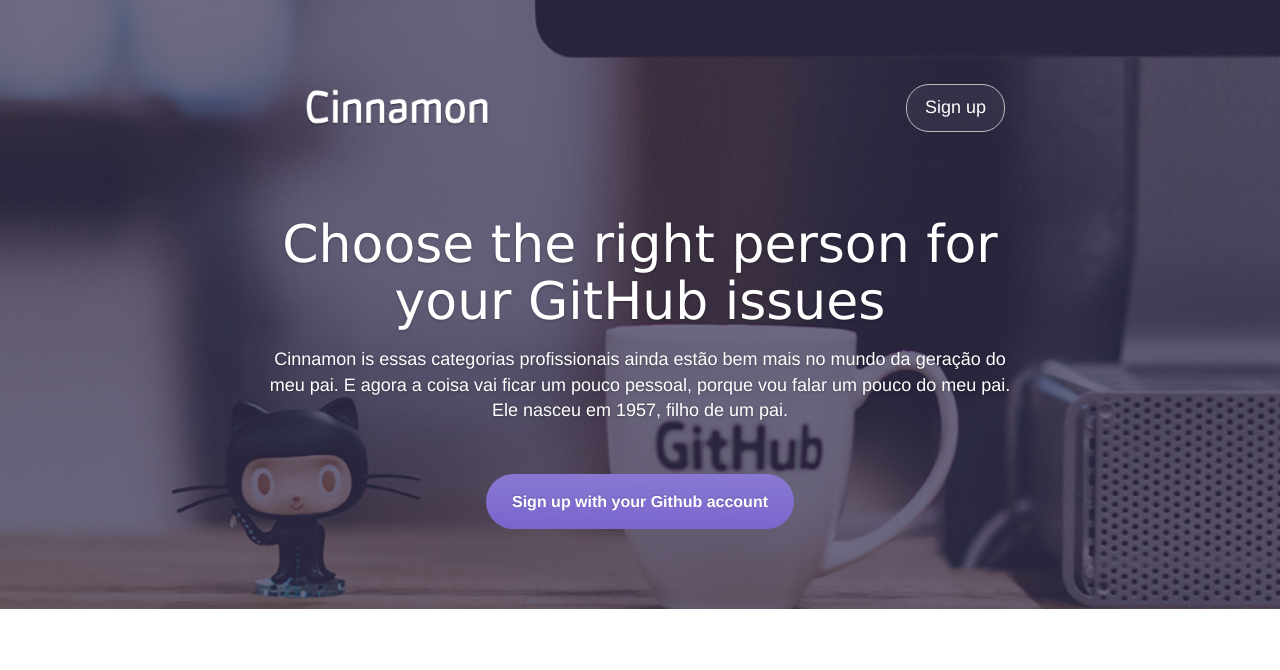
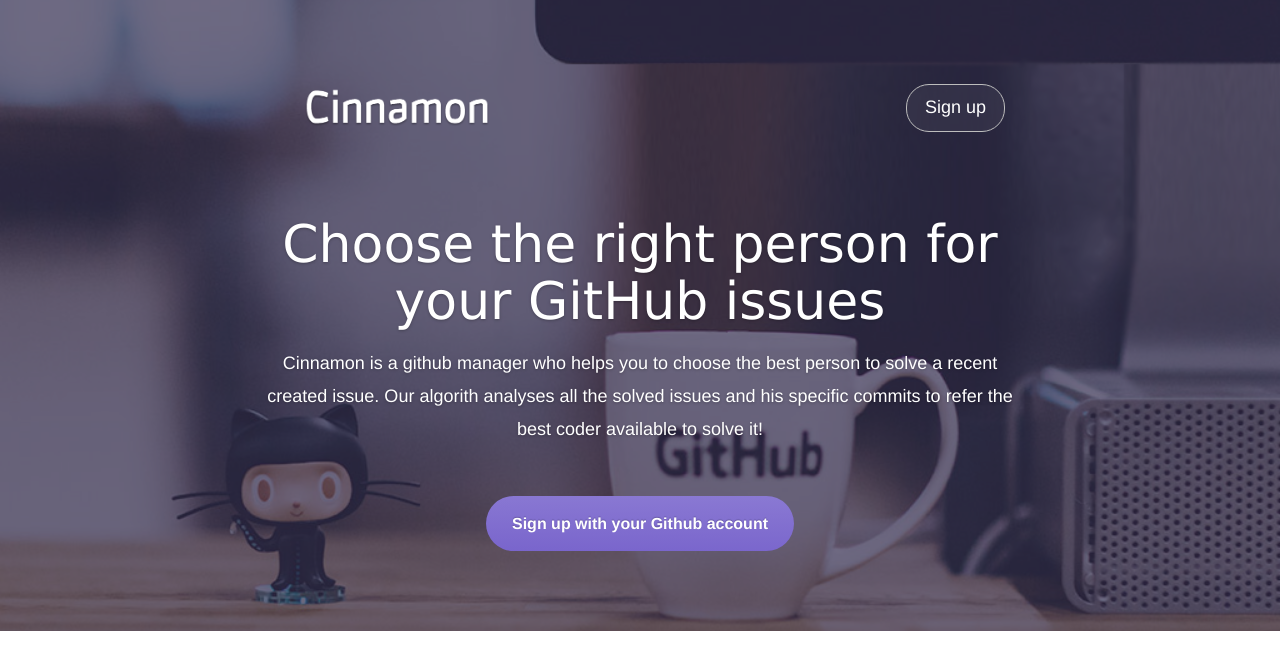
Before and after one commit to vintasoftware/hackaton-cinnamon, a Django app: page / in a window 1280 px wide. Shown: the top 670 px of the page. Run offline with Django 3.2, Linux system fonts and the light colour scheme; some libraries are stand-ins or nearby versions.

Commit message:
adding copy to the landing

```diff
--- a/core/static/css/custom-style.css
+++ b/core/static/css/custom-style.css
@@ -78,6 +78,7 @@ main {
       font-family: "HelveticaNeue-Light", "Helvetica Neue Light", "Helvetica Neue", Helvetica, Arial, "Lucida Grande", sans-serif;
       padding: 0;
       font-size: 18px;
+      line-height: 33px;
       margin: 0 0 50px; }
 
 /*# sourceMappingURL=custom-style.css.map */
--- a/core/static/sass/style.scss
+++ b/core/static/sass/style.scss
@@ -111,6 +111,7 @@ main {
       font-family: "HelveticaNeue-Light", "Helvetica Neue Light", "Helvetica Neue", Helvetica, Arial, "Lucida Grande", sans-serif;
       padding: 0;
       font-size: 18px;
+      line-height: 33px;
       margin: 0 0 50px;
     }
   }
--- a/core/templates/core/landing.html
+++ b/core/templates/core/landing.html
@@ -18,7 +18,7 @@
     <section class="hero">
       <h2 class="highlight">Choose the right person for your GitHub issues</h2>
       <p class="short-description">
-        Cinnamon is essas categorias profissionais ainda estão bem mais no mundo da geração do meu pai. E agora a coisa vai ficar um pouco pessoal, porque vou falar um pouco do meu pai. Ele nasceu em 1957, filho de um pai.
+        Cinnamon is a github manager who helps you to choose the best person to solve a recent created issue. Our algorith analyses all the solved issues and his specific commits to refer the best coder available to solve it!
       </p>
       <a href="/login" class="btn">Sign up with your Github account</a>
     </section>
```
Also changed, not shown: 1 other file.
